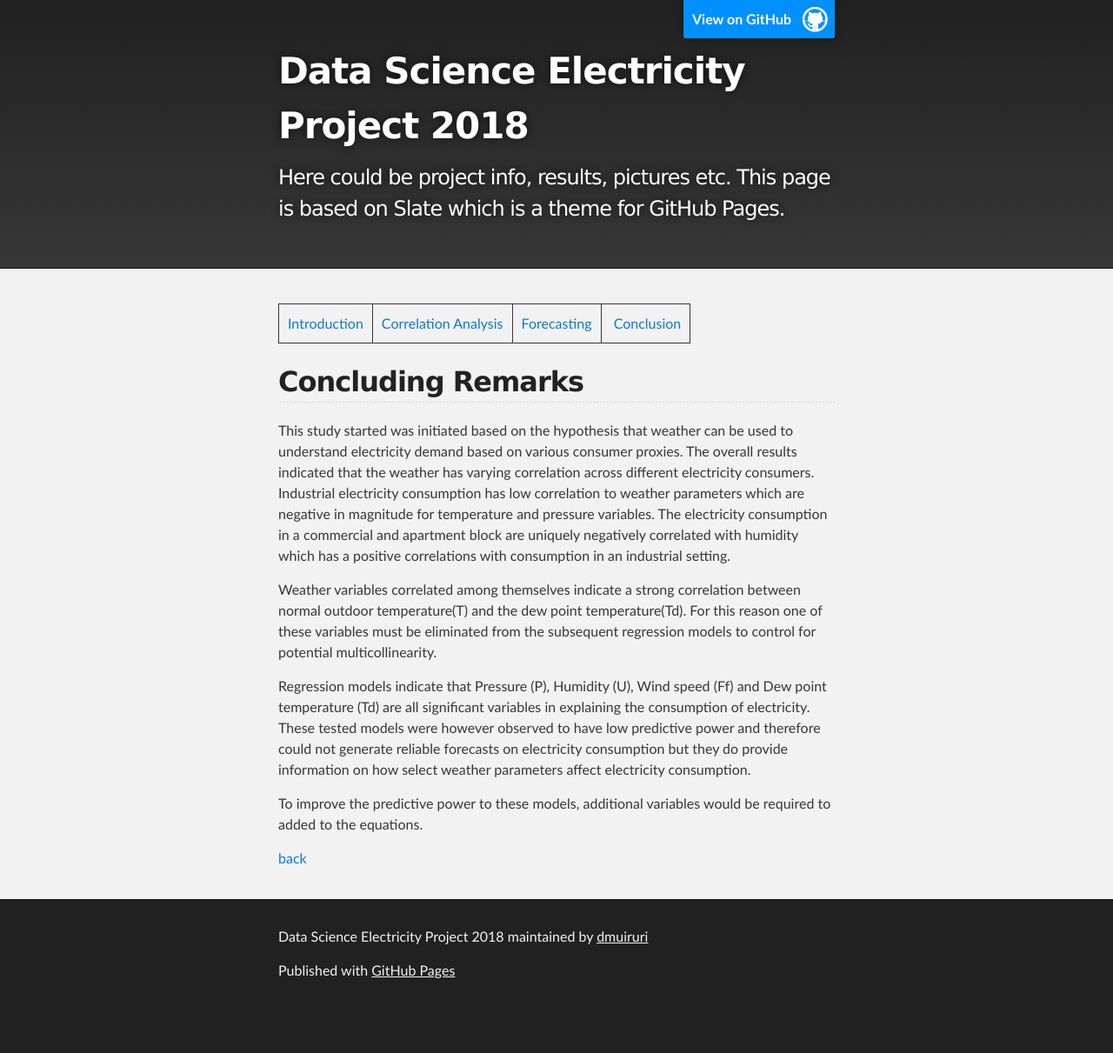
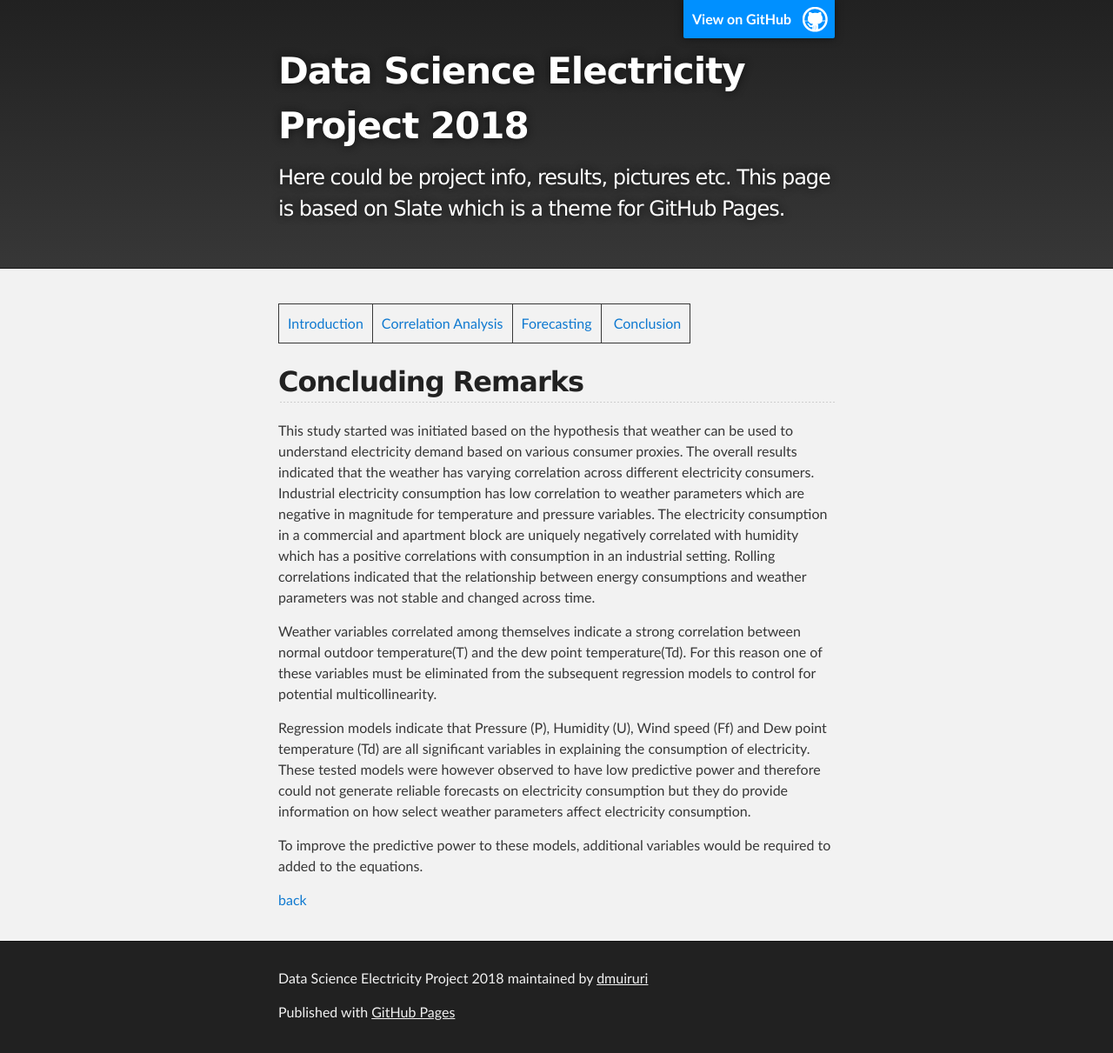
Before and after one commit to dmuiruri/ds_proj, a Jekyll site: the page built from docs/pages/conclusion.md, in a window 1280 px wide. Shown: the whole page at 87% size. Built offline with Jekyll 4.4.1, drawn with Linux system fonts in a browser that asks for light colours; before the commit the page ends 1163 px from its top, so only the background shows below that.

Commit message:
Update conclusion.md

```diff
--- a/docs/pages/conclusion.md
+++ b/docs/pages/conclusion.md
@@ -5,7 +5,7 @@ layout: default
 [Introduction](./../index.html) | [Correlation Analysis](./../pages/corr_analysis.html) | [Forecasting](./../pages/forecasting.html) | [Conclusion](./../pages/conclusion.html)
 
 ## Concluding Remarks
-This study started was initiated based on the hypothesis that weather can be used to understand electricity demand based on various consumer proxies. The overall results indicated that the weather has varying correlation across different electricity consumers. Industrial electricity consumption has low correlation to weather parameters which are negative in magnitude for temperature and pressure variables. The electricity consumption in a commercial and apartment block are uniquely negatively correlated with humidity which has a positive correlations with consumption in an industrial setting.
+This study started was initiated based on the hypothesis that weather can be used to understand electricity demand based on various consumer proxies. The overall results indicated that the weather has varying correlation across different electricity consumers. Industrial electricity consumption has low correlation to weather parameters which are negative in magnitude for temperature and pressure variables. The electricity consumption in a commercial and apartment block are uniquely negatively correlated with humidity which has a positive correlations with consumption in an industrial setting. Rolling correlations indicated that the relationship between energy consumptions and weather parameters was not stable and changed across time.
 
 Weather variables correlated among themselves indicate a strong correlation between normal outdoor temperature(T) and the dew point temperature(Td). For this reason one of these variables must be eliminated from the subsequent regression models to control for potential multicollinearity.
 
```
